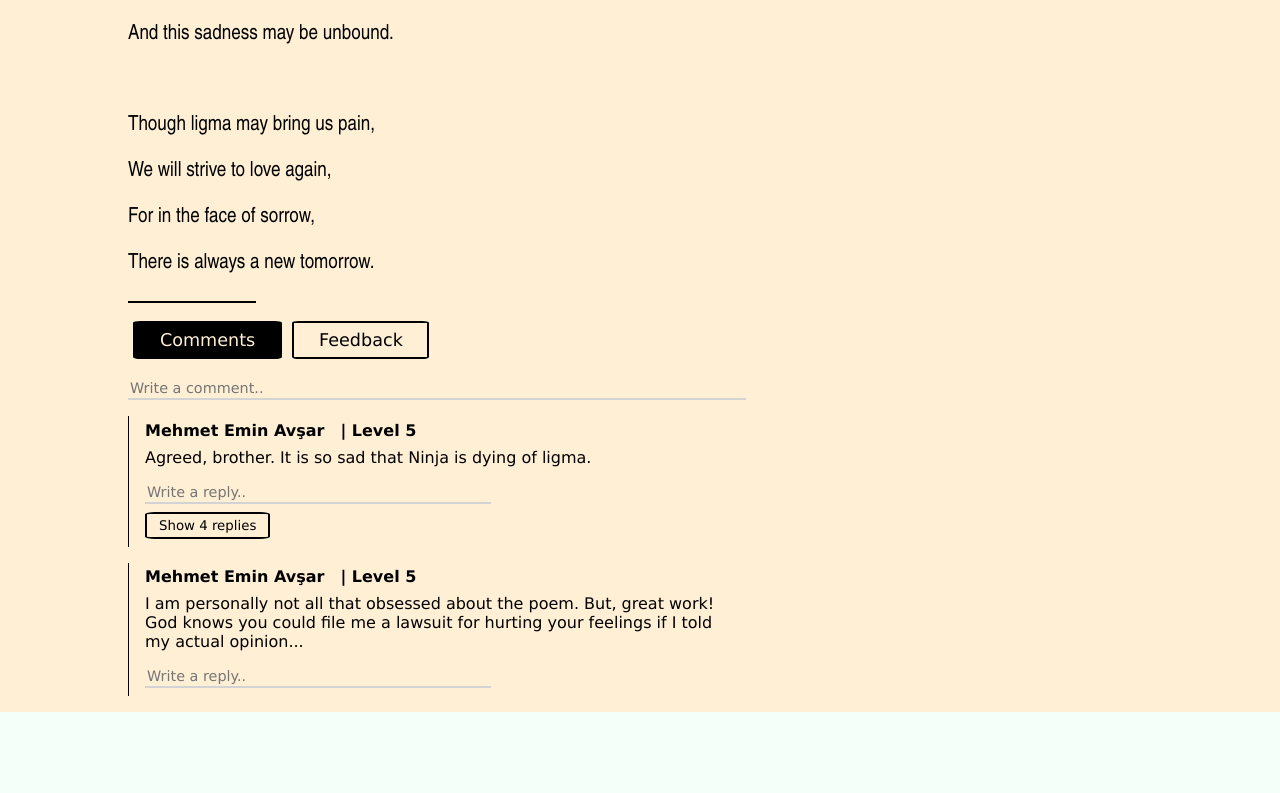
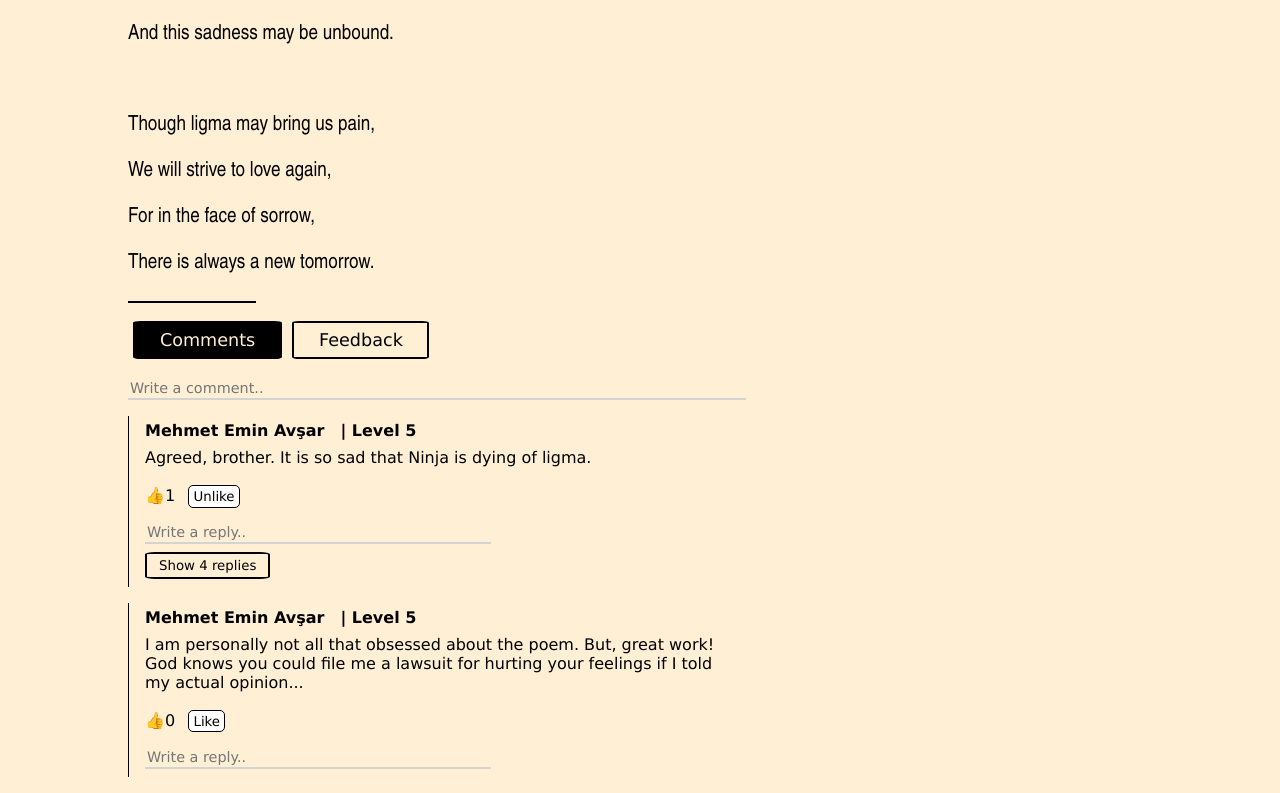
Before and after one commit to avsarcs/miryoku-front-end, a React (Create React App) app: page /artwork in a window 1280 px wide. Shown: the part 1270-2063 px from the top of the page. Before the commit the page ends 1982 px from the top, so only its background shows below. Built offline with nearby package versions, Linux system fonts and the light colour scheme; a web font is replaced by a local one.

Commit message:
Added likes to comments and replies

```diff
--- a/public/styles/_comment.scss
+++ b/public/styles/_comment.scss
@@ -5,7 +5,7 @@
     flex-direction: column;
 }
 
-.comment-button, .reply-button {
+.comment-button, .reply-button, .like-button {
     margin-top: 1em;
     margin-right: 1em;
     background: black;
@@ -31,6 +31,44 @@
     position: relative;
     font-family: Verdana, Geneva, Tahoma, sans-serif;
     transition: border-color 1s ease 0s;
+}
+
+.comment-like-container {
+    margin-top: 0.3em;
+}
+
+.like-button {
+    margin-left: 1em;
+    color: black;
+    background-color: white;
+    border-radius: 5px;
+    border-width: 1px;
+    cursor: pointer;
+}
+
+.like-button:hover {
+    color: white;
+    background-color: black;
+}
+
+.reply-like-container {
+    margin-top: 0.5em;
+    display: flex;
+    align-items: center;
+}
+
+.reply-like-button {
+    background: none;
+    border-style: solid;
+    border-color: gray;
+    border-width: 0 0 2px 0;
+    color: black;
+    margin-left: 1em;
+    cursor: pointer;
+    font-family: Verdana, Geneva, Tahoma, sans-serif;
+    font-weight: bold;
+    height: min-content;
+    font-size: 0.8em;
 }
 
 .reply-bar {
--- a/public/styles/style.css
+++ b/public/styles/style.css
@@ -522,7 +522,7 @@
   flex-direction: column;
 }
 
-.comment-button, .reply-button {
+.comment-button, .reply-button, .like-button {
   margin-top: 1em;
   margin-right: 1em;
   background: black;
@@ -548,6 +548,45 @@
   position: relative;
   font-family: Verdana, Geneva, Tahoma, sans-serif;
   transition: border-color 1s ease 0s;
+}
+
+.comment-like-container {
+  margin-top: 0.3em;
+}
+
+.like-button {
+  margin-left: 1em;
+  color: black;
+  background-color: white;
+  border-radius: 5px;
+  border-width: 1px;
+  cursor: pointer;
+}
+
+.like-button:hover {
+  color: white;
+  background-color: black;
+}
+
+.reply-like-container {
+  margin-top: 0.5em;
+  display: flex;
+  align-items: center;
+}
+
+.reply-like-button {
+  background: none;
+  border-style: solid;
+  border-color: gray;
+  border-width: 0 0 2px 0;
+  color: black;
+  margin-left: 1em;
+  cursor: pointer;
+  font-family: Verdana, Geneva, Tahoma, sans-serif;
+  font-weight: bold;
+  height: -moz-min-content;
+  height: min-content;
+  font-size: 0.8em;
 }
 
 .reply-bar {
--- a/src/components/Comment.js
+++ b/src/components/Comment.js
@@ -7,6 +7,10 @@ export default function Comment(props) {
     const { comment } = props;
 
     const commentID = parseInt(comment._id);
+
+    const [userLikedComment, setUserLikedComment] = useState(
+        props.user.likedComments.filter( commentID => parseInt(commentID) === parseInt(comment._id))[0] != null
+    )
 
     // Represent a reply as an object (going to be stored in the database)
     const [ reply, setReply ] = useState({
@@ -52,6 +56,27 @@ export default function Comment(props) {
         }
 
     }, [])
+
+
+    // Like comment
+    // Written as a placeholder in front-end because server-side code is required to actually implement this functionality.
+    function likeComment(e) {
+        // Add the comment id to user's likedComments array
+
+        setUserLikedComment(true)
+
+        // Increment like
+    }
+
+    // Unlike comment
+    // Written as a placeholder in front-end because server-side code is required to actually implement this functionality.
+    function unlikeComment(e) {
+        // Remove the comment id from user's likedComments array
+
+        setUserLikedComment(false)
+
+        // Decrement like
+    }
 
     // Change reply object when the user writes new stuff.
     function handleReply(e) {
@@ -107,6 +132,12 @@ export default function Comment(props) {
             <div className='comment-body'>
                 {comment.body}
             </div>
+            <div className='comment-like-container'>
+                    { "👍" }
+                    { comment.likes }
+                <button type='button' className='like-button' onClick={userLikedComment ? unlikeComment : likeComment}>
+                    {userLikedComment ? "Unlike" : "Like"}</button>
+            </div>
             {
                 props.hasAuth && (
                     <form>
@@ -136,7 +167,7 @@ export default function Comment(props) {
 
                 // Render the replies only if there is any and the replies have been opened.
                 replyCount > 0 && ( repliesOpen &&
-                    ( replies.map( (reply) => <Reply key={reply._id} reply={reply} /> ) ) )
+                    ( replies.map( (reply) => <Reply key={reply._id} reply={reply} user={props.user} /> ) ) )
             }
         </div>
     )
--- a/src/components/Reply.js
+++ b/src/components/Reply.js
@@ -1,20 +1,46 @@
-import React from 'react'
+import React, { useState } from 'react'
 import Users from "../dummyData/dummy-user.json"
 
 export default function Reply(props) {
 
-    const { reply } = props;
+    const { reply, user } = props;
+
+    const [userLikedReply, setUserLikedReply] = useState(
+        user.likedReplies.filter( replyID => parseInt(replyID) === parseInt(reply._id))[0] != null
+    )
+
+    function likeReply(e) {
+        // Add the reply id to user's likedReplies array
+
+        setUserLikedReply(true)
+
+        // Increment like
+    }
+
+    function unlikeReply(e) {
+        // Remove the reply id form user's likedReplies array
+
+        setUserLikedReply(false)
+
+        // Decrement like
+    }
 
     // Fetch the necessary details (that will be shown on the reply) of the User who wrote the reply.
     const { name, level } = Users.filter( user => parseInt(user._id) === parseInt( reply.ownerID ) )[0]
 
     return (
         <div className='reply-container'>
-            <div className='reply-body'>{reply.body}</div>
             <div className='reply-details'>
                 <div className='reply-detail'>{name}</div>
                 <div className='reply-detail'>| Level {level}</div>
             </div>
+            <div className='reply-body'>{reply.body}</div>
+            <div className='reply-details'>
+                <div className='reply-like-container'> { "👍" } { reply.likes }
+                    <button type='button' className='reply-like-button' onClick={userLikedReply ? unlikeReply : likeReply}>
+                    {userLikedReply ? "Unlike" : "Like"}</button>
+                    </div>
+            </div>
         </div>
     )
 }
--- a/src/dummyData/dummy-comments.json
+++ b/src/dummyData/dummy-comments.json
@@ -3,6 +3,7 @@
     "_id": "20123",
     "artworkID": "86",
     "commenterID": "75",
+    "likes": "1",
     "dateCreated": "2023-01-21T21:00:00.000Z",
     "body": "Agreed, brother. It is so sad that Ninja is dying of ligma."
     },
@@ -10,6 +11,7 @@
     "_id": "20124",
     "artworkID": "86",
     "commenterID": "75",
+    "likes": "0",
     "dateCreated": "2023-01-21T21:00:00.000Z",
     "body": "I am personally not all that obsessed about the poem. But, great work! God knows you could file me a lawsuit for hurting your feelings if I told my actual opinion..."
     }
--- a/src/dummyData/dummy-replies.json
+++ b/src/dummyData/dummy-replies.json
@@ -4,6 +4,7 @@
         "parentID": "20123",
         "body": "So true. I am crying by myself right now.",
         "ownerID": "75",
+        "likes": "0",
         "dateCreated": "2023-01-21T21:00:00.000Z",
         "dateUpdated": "2023-01-22T21:00:00.000Z"
     },
@@ -12,6 +13,7 @@
         "parentID": "20123",
         "body": "So true. I am crying by myself right now.",
         "ownerID": "75",
+        "likes": "0",
         "dateCreated": "2023-01-21T21:00:00.000Z",
         "dateUpdated": "2023-01-22T21:00:00.000Z"
     },
@@ -20,6 +22,7 @@
         "parentID": "20123",
         "body": "So true. I am crying by myself right now.",
         "ownerID": "75",
+        "likes": "0",
         "dateCreated": "2023-01-21T21:00:00.000Z",
         "dateUpdated": "2023-01-22T21:00:00.000Z"
     },
@@ -28,6 +31,7 @@
         "parentID": "20123",
         "body": "So true. I am crying by myself right now.",
         "ownerID": "75",
+        "likes": "0",
         "dateCreated": "2023-01-21T21:00:00.000Z",
         "dateUpdated": "2023-01-22T21:00:00.000Z"
     }
--- a/src/dummyData/dummy-user.json
+++ b/src/dummyData/dummy-user.json
@@ -18,6 +18,8 @@
         "stats": {
             "fbGiven": "5",
             "awPublished": "2"
-        }
+        },
+        "likedComments": ["20123"],
+        "likedReplies": ["55"]
     }
 ]
--- a/src/pages/Artwork.js
+++ b/src/pages/Artwork.js
@@ -20,6 +20,7 @@ export default function Artwork(props) {
     const [comment, setComment] = useState({
         "artworkID": props.artwork._id,
         "commenterID": props.hasAuth ? props.user._id : -1,
+        "likes": 0,
         "dateCreated": (new Date()).toISOString(),
         "body": ""
     });
```
Also changed, not shown: 1 other file (tests, documents, lock files or other folders).
